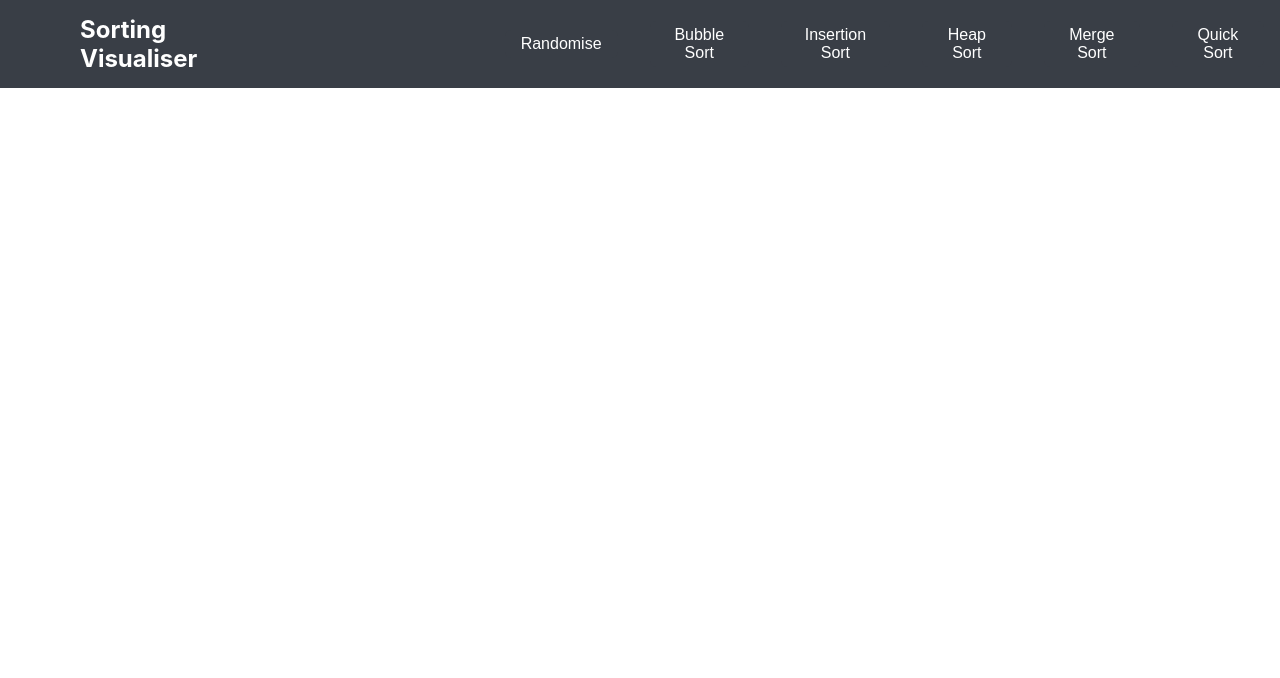
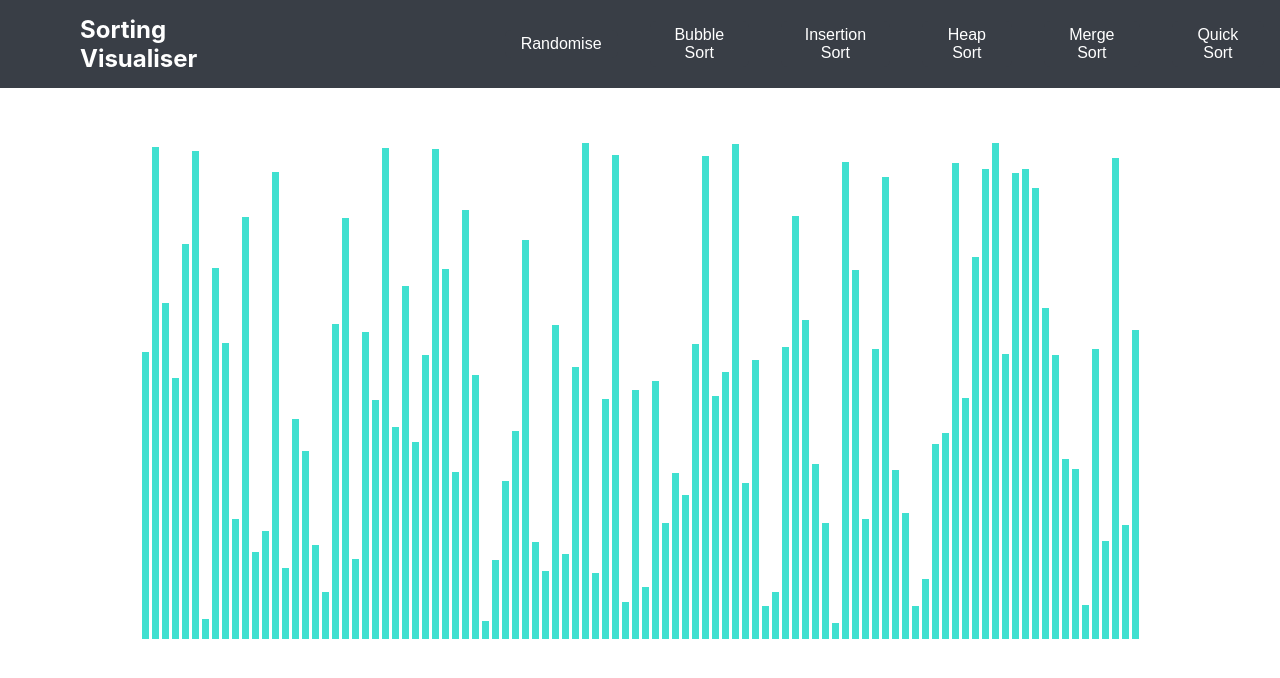
Before and after one commit to srujank526/sorting-visualiser, a React (Create React App) app: page / in a window 1280 px wide. Shown: the top 678 px of the page. Built offline with nearby package versions, Linux system fonts and the light colour scheme.

Commit message:
creating bars and barContainer

```diff
--- a/src/App.js
+++ b/src/App.js
@@ -1,8 +1,10 @@
 import Header from "./components/Header";
+import BarContainer from "./components/BarContainer"
 function App() {
   return (
     <div className="App">
       <Header/>
+      <BarContainer/>
     </div>
   );
 }
--- /dev/null
+++ b/src/components/Bar.js
@@ -0,0 +1,28 @@
+import React from "react";
+
+const Bar = ({ height, numberOfBars }) => {
+	const styles = {
+		backgroundColor: "turquoise",
+		height: `${height}px`,
+		width: "4px",
+		margin: "1px",
+	};
+
+	if (numberOfBars <= 75) {
+		styles.width = "8px";
+		styles.margin = "1.5px";
+	} else if (numberOfBars <= 100) {
+		styles.width = "7px";
+		styles.margin = "1.5px";
+	} else if (numberOfBars <= 150) {
+		styles.width = "6px";
+		styles.margin = "1.2px";
+	} else if (numberOfBars <= 175) {
+		styles.width = "5px";
+		styles.margin = "1.2px";
+	}
+
+	return <div style={styles} className="bar"></div>;
+};
+
+export default Bar;
--- /dev/null
+++ b/src/components/BarContainer.css
@@ -0,0 +1,9 @@
+.barContainer {
+	display: flex;
+	padding: 2rem 0;
+	text-align: center;
+	width: fit-content;
+	margin: auto;
+	align-items: flex-end;
+	height: 520px;
+}
--- /dev/null
+++ b/src/components/BarContainer.js
@@ -0,0 +1,22 @@
+import React from "react";
+import Bar from "./Bar";
+import "./BarContainer.css";
+import { generateRandomArray } from "../utils/generateArray";
+
+const BarContainer = ()=>{
+    const MIN_BAR_HEIGHT = 15;
+    const MAX_BAR_HEIGHT = 500;
+    const NUMBER_OF_BARS = 100;
+    const array = generateRandomArray(MIN_BAR_HEIGHT, MAX_BAR_HEIGHT, NUMBER_OF_BARS);
+    return <div className="barContainer">
+            {array.map((height, idx) => (
+                <Bar
+                        height={height}
+                        key={idx}
+                        numberOfBars={NUMBER_OF_BARS}
+                />
+            ))}
+        </div>
+}
+
+export default BarContainer;
--- /dev/null
+++ b/src/utils/generateArray.js
@@ -0,0 +1,9 @@
+export const generateRandomArray = (min, max, number) => {
+	let cur,
+		returnArray = [];
+	for (let i = 1; i <= number; i++) {
+		cur = Math.floor(Math.random() * (max - min)) + min;
+		returnArray.push(cur);
+	}
+	return returnArray;
+};
```
